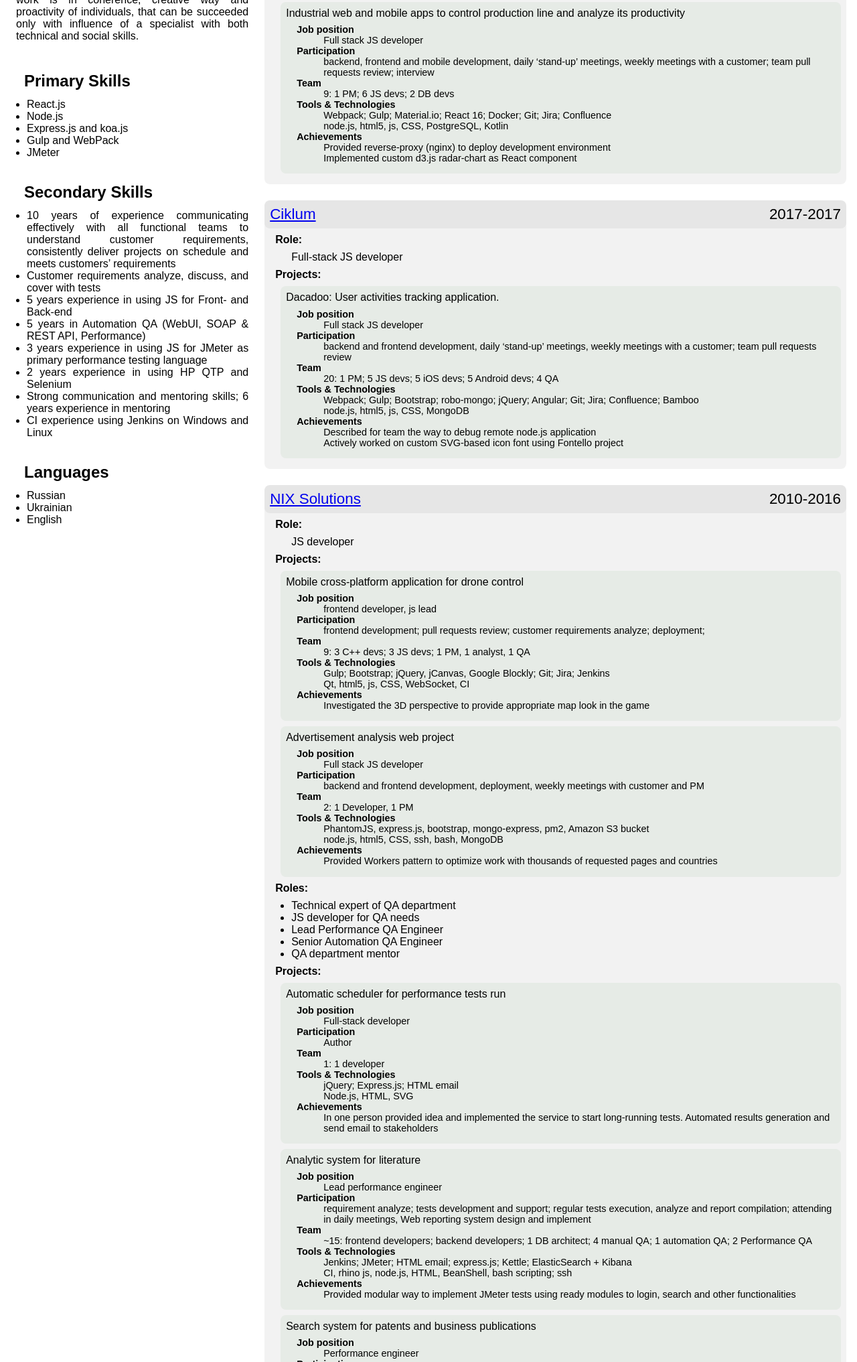
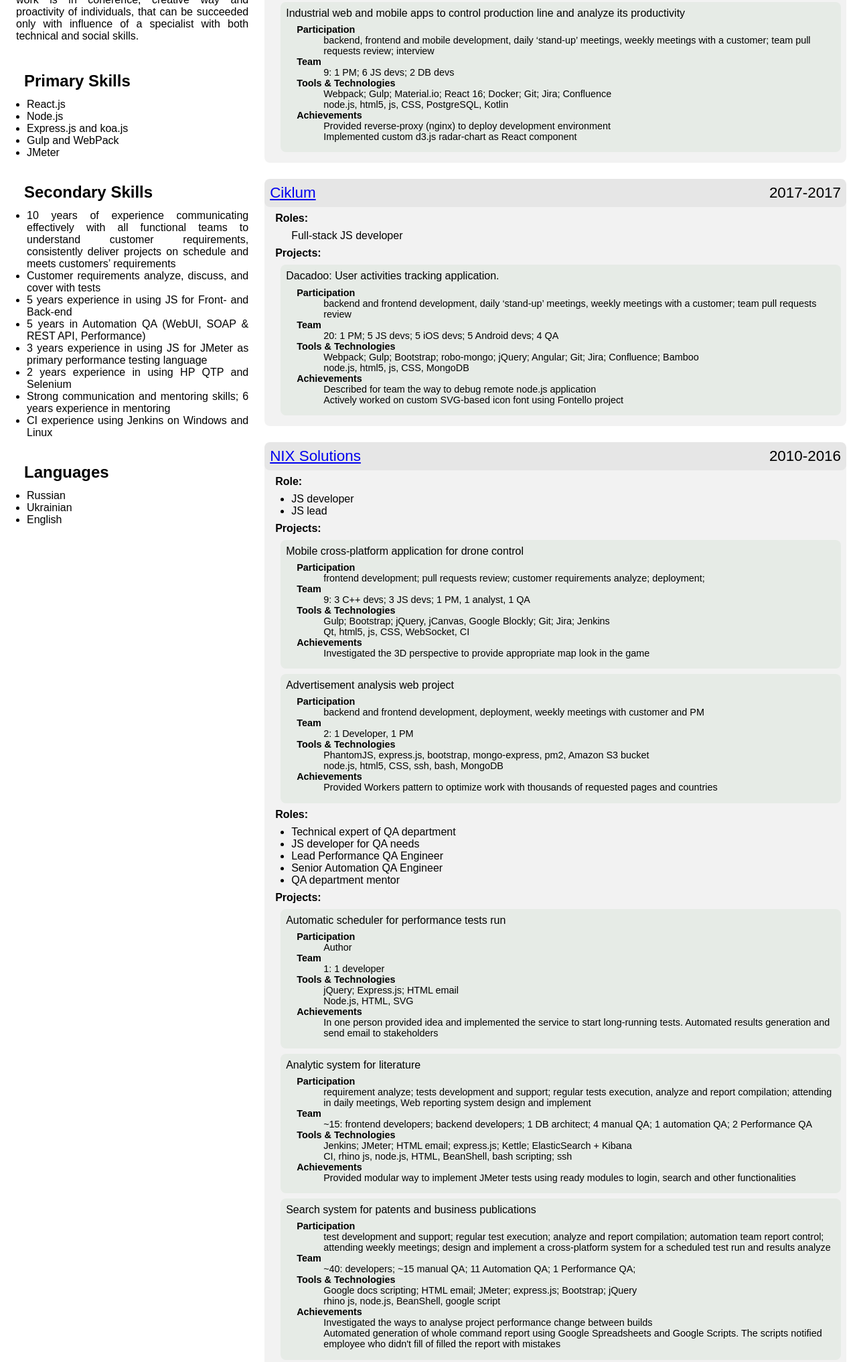
Before and after one commit to Tsenzuk/tsenzuk-cv, a plain HTML site: page index.html in a window 1280 px wide. Shown: the part 344-2377 px from the top of the page at 67% size. Drawn offline with Linux system fonts and the light colour scheme.

Commit message:
remove "job title" from project blocks

```diff
--- a/index.html
+++ b/index.html
@@ -232,7 +232,10 @@
                     and Node.js allow me to satisfy any customers’ requests in a quick and qualified manner.
                 </p>
                 <p>
-                    I have high communicative abilities that I use to improve quality and coordination of command work. I think the key to success in command work is in coherence, creative way and proactivity of individuals, that can be succeeded only with influence of a specialist with both technical and social skills.
+                    I have high communicative abilities that I use to improve quality and coordination of command work.
+                    I think the key to success in command work is in coherence, creative way and proactivity of
+                    individuals, that can be succeeded only with influence of a specialist with both technical and
+                    social skills.
                 </p>
             </article>
             <article class="primary-skills">
@@ -288,8 +291,6 @@
                         <li class="project">
                             Industrial web and mobile apps to control production line and analyze its productivity
                             <dl>
-                                <dt>Job position</dt>
-                                <dd>Full stack JS developer</dd>
                                 <dt>Participation</dt>
                                 <dd>backend, frontend and mobile development, daily ‘stand-up’ meetings, weekly meetings
                                     with a customer; team pull requests review; interview</dd>
@@ -309,7 +310,7 @@
                     <div class="time">2017-2017</div>
                     <div class="company"><a href="https://www.ciklum.com/">Ciklum</a></div>
                     <div class="role">
-                        <h4>Role:</h4>
+                        <h4>Roles:</h4>
                         <ul>
                             <li>Full-stack JS developer</li>
                         </ul>
@@ -319,8 +320,6 @@
                         <li class="project">
                             Dacadoo: User activities tracking application.
                             <dl>
-                                <dt>Job position</dt>
-                                <dd>Full stack JS developer</dd>
                                 <dt>Participation</dt>
                                 <dd>backend and frontend development, daily ‘stand-up’ meetings, weekly meetings with a
                                     customer; team pull requests review</dd>
@@ -344,6 +343,7 @@
                         <h4>Role:</h4>
                         <ul>
                             <li>JS developer</li>
+                            <li>JS lead</li>
                         </ul>
                     </div>
                     <h4>Projects:</h4>
@@ -351,8 +351,6 @@
                         <li class="project">
                             Mobile cross-platform application for drone control
                             <dl>
-                                <dt>Job position</dt>
-                                <dd>frontend developer, js lead</dd>
                                 <dt>Participation</dt>
                                 <dd>frontend development; pull requests review; customer requirements analyze;
                                     deployment;</dd>
@@ -368,8 +366,6 @@
                         <li class="project">
                             Advertisement analysis web project
                             <dl>
-                                <dt>Job position</dt>
-                                <dd>Full stack JS developer</dd>
                                 <dt>Participation</dt>
                                 <dd>backend and frontend development, deployment, weekly meetings with customer and PM
                                 </dd>
@@ -379,7 +375,8 @@
                                 <dd>PhantomJS, express.js, bootstrap, mongo-express, pm2, Amazon S3 bucket</dd>
                                 <dd>node.js, html5, CSS, ssh, bash, MongoDB</dd>
                                 <dt>Achievements</dt>
-                                <dd>Provided Workers pattern to optimize work with thousands of requested pages and countries</dd>
+                                <dd>Provided Workers pattern to optimize work with thousands of requested pages and
+                                    countries</dd>
                             </dl>
                         </li>
                     </ul>
@@ -398,8 +395,6 @@
                         <li class="project">
                             Automatic scheduler for performance tests run
                             <dl>
-                                <dt>Job position</dt>
-                                <dd>Full-stack developer</dd>
                                 <dt>Participation</dt>
                                 <dd>Author</dd>
                                 <dt>Team</dt>
@@ -408,14 +403,13 @@
                                 <dd>jQuery; Express.js; HTML email</dd>
                                 <dd>Node.js, HTML, SVG</dd>
                                 <dt>Achievements</dt>
-                                <dd>In one person provided idea and implemented the service to start long-running tests. Automated results generation and send email to stakeholders</dd>
+                                <dd>In one person provided idea and implemented the service to start long-running tests.
+                                    Automated results generation and send email to stakeholders</dd>
                             </dl>
                         </li>
                         <li class="project">
                             Analytic system for literature
                             <dl>
-                                <dt>Job position</dt>
-                                <dd>Lead performance engineer</dd>
                                 <dt>Participation</dt>
                                 <dd>requirement analyze; tests development and support; regular tests execution, analyze
                                     and report compilation; attending in daily meetings, Web reporting system design and
@@ -427,14 +421,13 @@
                                 <dd>Jenkins; JMeter; HTML email; express.js; Kettle; ElasticSearch + Kibana</dd>
                                 <dd>CI, rhino js, node.js, HTML, BeanShell, bash scripting; ssh</dd>
                                 <dt>Achievements</dt>
-                                <dd>Provided modular way to implement JMeter tests using ready modules to login, search and other functionalities</dd>
+                                <dd>Provided modular way to implement JMeter tests using ready modules to login, search
+                                    and other functionalities</dd>
                             </dl>
                         </li>
                         <li class="project">
                             Search system for patents and business publications
                             <dl>
-                                <dt>Job position</dt>
-                                <dd>Performance engineer</dd>
                                 <dt>Participation</dt>
                                 <dd>test development and support; regular test execution; analyze and report
                                     compilation; automation team report control; attending weekly meetings; design and
@@ -446,14 +439,14 @@
                                 <dd>rhino js, node.js, BeanShell, google script</dd>
                                 <dt>Achievements</dt>
                                 <dd>Investigated the ways to analyse project performance change between builds</dd>
-                                <dd>Automated generation of whole command report using Google Spreadsheets and Google Scripts. The scripts notified employee who didn't fill of filled the report with mistakes</dd>
+                                <dd>Automated generation of whole command report using Google Spreadsheets and Google
+                                    Scripts. The scripts notified employee who didn't fill of filled the report with
+                                    mistakes</dd>
                             </dl>
                         </li>
                         <li class="project">
                             Search system for patents and business publications
                             <dl>
-                                <dt>Job position</dt>
-                                <dd>Middle automation QA</dd>
                                 <dt>Participation</dt>
                                 <dd>test development and support; regular test execution; analyze and report
                                     compilation; automation team report control; attending weekly meetings</dd>
```
